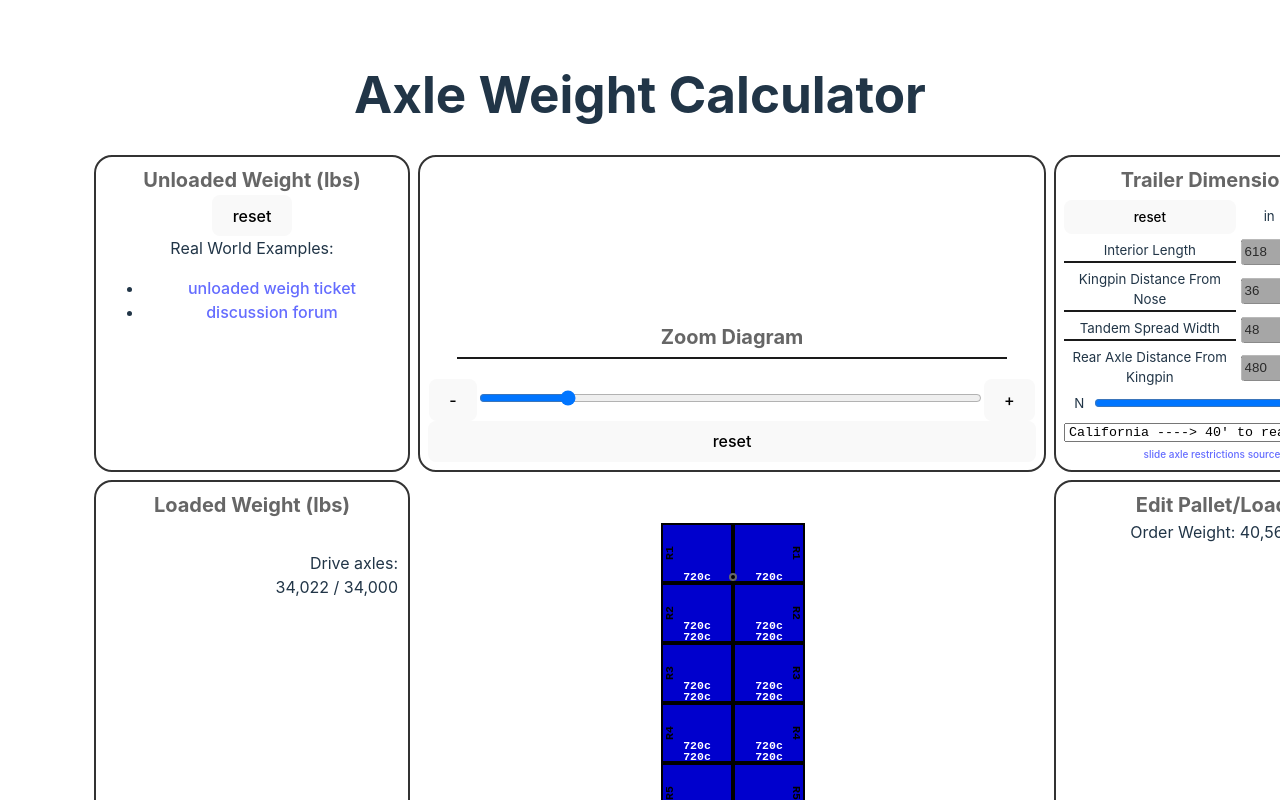
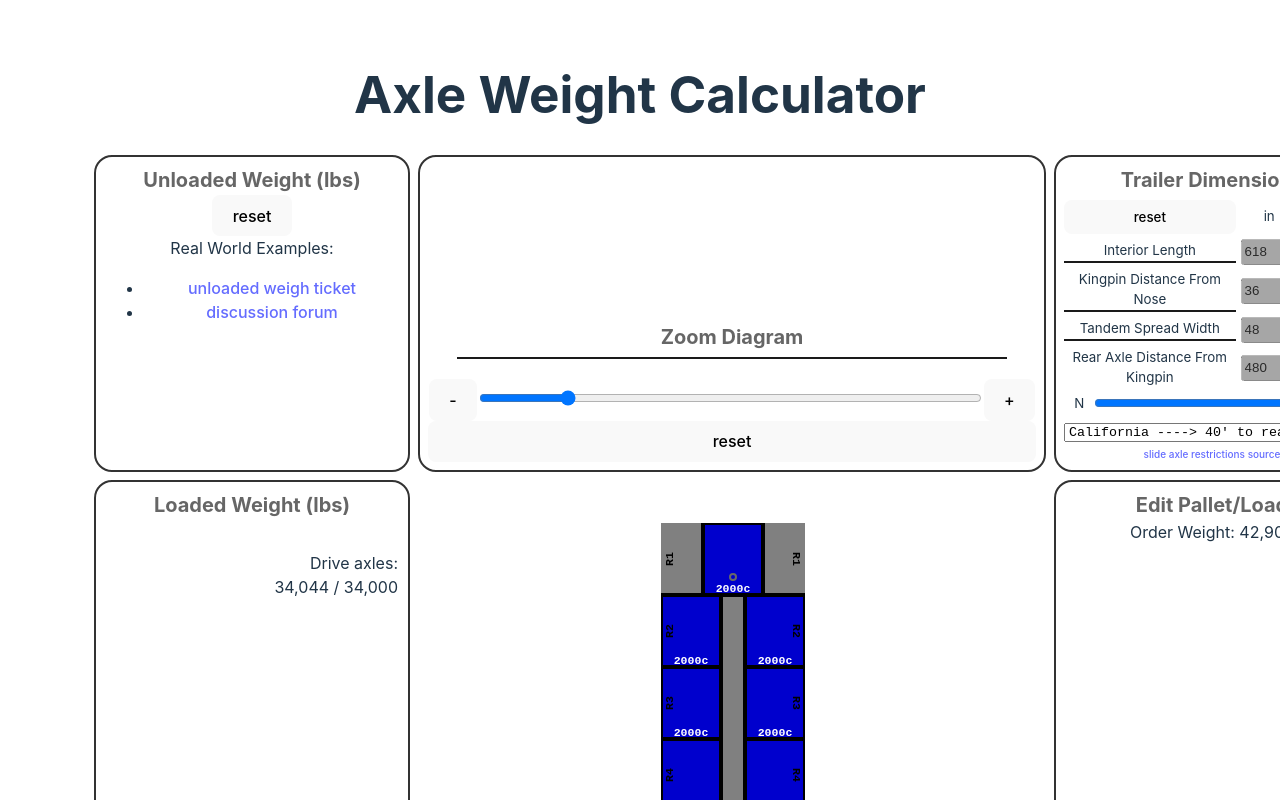
Before and after one commit to PTLux1517/axle-weight-calculator, a React (Vite) app: page / in a window 1280 px wide. Shown: the top 800 px of the page. Built offline with nearby package versions, Linux system fonts and the light colour scheme.

Commit message:
in progress

```diff
--- a/src/App.tsx
+++ b/src/App.tsx
@@ -12,7 +12,7 @@ import {
    toInches,totalGrossWt,totalLoadWt,
    toTitleCase
 } from "./calculations.ts";
-import {maxWeightCostcoTrailer,minSlideTrailer,minTandCenterSlideLengthFromNose} from "./sampleTrailers.ts";
+import {maxLengthStraightTrailer,minSlideTrailer,minTandCenterSlideLengthFromNose} from "./sampleTrailers.ts";
 import {slideAxleRestrictedStates,SlideAxleRestrictionsDivider,unrestrictedLength,unrestrictedReference} from "./slideAxleRestrictedStates.ts";
 
 
@@ -184,7 +184,7 @@ function App() {
    const [selectedPosition1, setSelectedPosition1] = useState<PositionWithMeta|null>(null)
    const [selectedPosition2, setSelectedPosition2] = useState<PositionWithMeta|null>(null)
 
-   const defaultTrailer:Trailer&Load = maxWeightCostcoTrailer
+   const defaultTrailer:Trailer&Load = maxLengthStraightTrailer
    const defaultState:State = State.CA
    const defaultRearAxleType:RearAxleTypeCapacity = RearAxleTypeCapacity.Tandem
    const defaultUnloadedWeights:AxleWeights = {
--- a/src/calculations.ts
+++ b/src/calculations.ts
@@ -162,6 +162,11 @@ export function calcAxleWeights(trailer:Trailer&Load, unloaded:AxleWeights, rear
          const posWt = pos.stack.map(pal => pal.prdWt + pal.palWt).reduce((acc,wt) => acc + wt, 0)
          if (COM2KP <= 0) { //position is in front of kingpin: weight contribution is 100% to drives
             loaded.drives += posWt
+            const percentBeyondKingpin = (trailer.kingpinDistanceFromNose-COM)/span
+            const additionalWeight = posWt * percentBeyondKingpin
+            loaded.drives += additionalWeight
+            loaded.fTandem -= additionalWeight/2
+            loaded.rTandem -= additionalWeight/2
          }
          else if (rearAxleType===RearAxleTypeCapacity.Tandem) {
             if (COM2TC < 0) { //position is between kingpin and tandem center (non-inclusive): weight contribution is interpolated between drives and tandems
@@ -175,6 +180,11 @@ export function calcAxleWeights(trailer:Trailer&Load, unloaded:AxleWeights, rear
             else { //position is on or beyond tandem center: weight contribution is 100% to tandems
                loaded.fTandem += posWt/2
                loaded.rTandem += posWt/2
+               const percentBeyondTandems = (COM-trailer.tandemCenterDistanceFromNose)/span
+               const additionalWeight = posWt * percentBeyondTandems
+               loaded.fTandem += additionalWeight/2
+               loaded.rTandem += additionalWeight/2
+               loaded.drives -= additionalWeight
             }
          }
          else if (rearAxleType===RearAxleTypeCapacity.Spread) {
--- a/src/sampleTrailers.ts
+++ b/src/sampleTrailers.ts
@@ -25,46 +25,44 @@ export const maxSlideTrailer:Trailer = {
 export const maxLengthStraightTrailer:Trailer&Load = {
    ...defaultTrailerEmpty,
    loadRows: [
-      {_ctr_: {depth: 48*0, orien: O.Straight, stack: [{prdWt: 720, palWt: P.White}, {prdWt: 720, palWt: P.Chep}]}},
-      {_ctr_: {depth: 48*1, orien: O.Straight, stack: [{prdWt: 720, palWt: P.White}, {prdWt: 720, palWt: P.Chep}]}},
-      {_ctr_: {depth: 48*2, orien: O.Straight, stack: [{prdWt: 720, palWt: P.White}, {prdWt: 720, palWt: P.Chep}]}},
-      {_ctr_: {depth: 48*3, orien: O.Straight, stack: [{prdWt: 720, palWt: P.White}, {prdWt: 720, palWt: P.Chep}]}},
+      {_ctr_: {depth: 0*O.Straight.L, orien: O.Straight, stack: [{prdWt: 2000, palWt: P.Chep}]}},
+      {l___: {depth: 1*O.Straight.L, orien: O.Straight, stack: [{prdWt: 2000, palWt: P.Chep}]}, ___r: {depth: 1*O.Straight.L, orien: O.Straight, stack: [{prdWt: 2000, palWt: P.Chep}]}},
+      {l___: {depth: 2*O.Straight.L, orien: O.Straight, stack: [{prdWt: 2000, palWt: P.Chep}]}, ___r: {depth: 2*O.Straight.L, orien: O.Straight, stack: [{prdWt: 2000, palWt: P.Chep}]}},
+      {l___: {depth: 3*O.Straight.L, orien: O.Straight, stack: [{prdWt: 2000, palWt: P.Chep}]}, ___r: {depth: 3*O.Straight.L, orien: O.Straight, stack: [{prdWt: 2000, palWt: P.Chep}]}},
 
-      {_ctr_: {depth: 48*4, orien: O.Straight, stack: [{prdWt: 720, palWt: P.White}, {prdWt: 720, palWt: P.Chep}]}},
-      {_ctr_: {depth: 48*5, orien: O.Straight, stack: [{prdWt: 720, palWt: P.White}, {prdWt: 720, palWt: P.Chep}]}},
-      {_ctr_: {depth: 48*6, orien: O.Straight, stack: [{prdWt: 720, palWt: P.White}, {prdWt: 720, palWt: P.Chep}]}},
-      {_ctr_: {depth: 48*7, orien: O.Straight, stack: [{prdWt: 720, palWt: P.White}, {prdWt: 720, palWt: P.Chep}]}},
+      {l___: {depth: 4*O.Straight.L, orien: O.Straight, stack: [{prdWt: 2000, palWt: P.Chep}]}, ___r: {depth: 4*O.Straight.L, orien: O.Straight, stack: [{prdWt: 2000, palWt: P.Chep}]}},
+      {l___: {depth: 5*O.Straight.L, orien: O.Straight, stack: [{prdWt: 2000, palWt: P.Chep}]}, ___r: {depth: 5*O.Straight.L, orien: O.Straight, stack: [{prdWt: 2000, palWt: P.Chep}]}},
+      {l___: {depth: 6*O.Straight.L, orien: O.Straight, stack: [{prdWt: 2000, palWt: P.Chep}]}, ___r: {depth: 6*O.Straight.L, orien: O.Straight, stack: [{prdWt: 2000, palWt: P.Chep}]}},
+      {l___: {depth: 7*O.Straight.L, orien: O.Straight, stack: [{prdWt: 2000, palWt: P.Chep}]}, ___r: {depth: 7*O.Straight.L, orien: O.Straight, stack: [{prdWt: 2000, palWt: P.Chep}]}},
 
-      {_ctr_: {depth: 48*8, orien: O.Straight, stack: [{prdWt: 720, palWt: P.White}, {prdWt: 720, palWt: P.Chep}]}},
-      {_ctr_: {depth: 48*9, orien: O.Straight, stack: [{prdWt: 720, palWt: P.White}, {prdWt: 720, palWt: P.Chep}]}},
-      {_ctr_: {depth: 48*10, orien: O.Straight, stack: [{prdWt: 720, palWt: P.White}, {prdWt: 720, palWt: P.Chep}]}},
-      {_ctr_: {depth: 48*11, orien: O.Sideways, stack: [{prdWt: 720, palWt: P.White}, {prdWt: 720, palWt: P.Chep}]}},
+      {_ctr_: {depth: 8*O.Straight.L, orien: O.Straight, stack: [{prdWt: 1440, palWt: P.Chep}]}},
+      {l___: {depth: 9*O.Straight.L, orien: O.Straight, stack: [{prdWt: 1440, palWt: P.Chep}]}, ___r: {depth: 9*O.Straight.L, orien: O.Straight, stack: [{prdWt: 1440, palWt: P.Chep}]}},
+      {_ctr_: {depth: 10*O.Straight.L, orien: O.Straight, stack: [{prdWt: 1440, palWt: P.Chep}]}},
+      {l___: {depth: 11*O.Straight.L, orien: O.Sideways, stack: [{prdWt: 1440, palWt: P.Chep}]}, ___r: {depth: 11*O.Straight.L, orien: O.Sideways, stack: [{prdWt: 1440, palWt: P.Chep}]}},
 
-      {_ctr_: {depth: 48*11 + 40, orien: O.Sideways, stack: [{prdWt: 720, palWt: P.White}, {prdWt: 720, palWt: P.Chep}]}},
+      {l___: {depth: 11*O.Straight.L + O.Sideways.L, orien: O.Sideways, stack: [{prdWt: 1440, palWt: P.Chep}]}, ___r: {depth: 11*O.Straight.L + O.Sideways.L, orien: O.Sideways, stack: [{prdWt: 1440, palWt: P.Chep}]}},
    ]
 }
 
 export const maxWeightCostcoTrailer:Trailer&Load = {
    ...defaultTrailerEmpty,
    loadRows: [
-      {l___: {depth: 0, orien: O.Sideways, stack: [{prdWt: 720, palWt: P.Chep}]}, ___r: {depth: 0, orien: O.Sideways, stack: [{prdWt: 720, palWt: P.Chep}]}},
-      {l___: {depth: 40, orien: O.Sideways, stack: [{prdWt: 720, palWt: P.Chep}, {prdWt: 720, palWt: P.Chep}]}, ___r: {depth: 40, orien: O.Sideways, stack: [{prdWt: 720, palWt: P.Chep}, {prdWt: 720, palWt: P.Chep}]}},
-      {l___: {depth: 80, orien: O.Sideways, stack: [{prdWt: 720, palWt: P.Chep}, {prdWt: 720, palWt: P.Chep}]}, ___r: {depth: 80, orien: O.Sideways, stack: [{prdWt: 720, palWt: P.Chep}, {prdWt: 720, palWt: P.Chep}]}},
-      {l___: {depth: 120, orien: O.Sideways, stack: [{prdWt: 720, palWt: P.Chep}, {prdWt: 720, palWt: P.Chep}]}, ___r: {depth: 120, orien: O.Sideways, stack: [{prdWt: 720, palWt: P.Chep}, {prdWt: 720, palWt: P.Chep}]}},
+      {l___: {depth: 0*O.Sideways.L, orien: O.Sideways, stack: [{prdWt: 720, palWt: P.Chep}]}, ___r: {depth: 0*O.Sideways.L, orien: O.Sideways, stack: [{prdWt: 720, palWt: P.Chep}]}},
+      {l___: {depth: 1*O.Sideways.L, orien: O.Sideways, stack: [{prdWt: 1560, palWt: P.Chep}]}, ___r: {depth: 1*O.Sideways.L, orien: O.Sideways, stack: [{prdWt: 1560, palWt: P.Chep}]}},
+      {l___: {depth: 2*O.Sideways.L, orien: O.Sideways, stack: [{prdWt: 1560, palWt: P.Chep}]}, ___r: {depth: 2*O.Sideways.L, orien: O.Sideways, stack: [{prdWt: 1560, palWt: P.Chep}]}},
+      {l___: {depth: 3*O.Sideways.L, orien: O.Sideways, stack: [{prdWt: 1560, palWt: P.Chep}]}, ___r: {depth: 3*O.Sideways.L, orien: O.Sideways, stack: [{prdWt: 1560, palWt: P.Chep}]}},
 
-      {l___: {depth: 160, orien: O.Sideways, stack: [{prdWt: 720, palWt: P.Chep}, {prdWt: 720, palWt: P.Chep}]}, ___r: {depth: 160, orien: O.Sideways, stack: [{prdWt: 720, palWt: P.Chep}, {prdWt: 720, palWt: P.Chep}]}},
-      {l___: {depth: 200, orien: O.Sideways, stack: [{prdWt: 720, palWt: P.Chep}, {prdWt: 720, palWt: P.Chep}]}, ___r: {depth: 200, orien: O.Sideways, stack: [{prdWt: 720, palWt: P.Chep}, {prdWt: 720, palWt: P.Chep}]}},
-      {l___: {depth: 240, orien: O.Sideways, stack: [{prdWt: 720, palWt: P.Chep}, {prdWt: 720, palWt: P.Chep}]}, ___r: {depth: 240, orien: O.Sideways, stack: [{prdWt: 720, palWt: P.Chep}, {prdWt: 720, palWt: P.Chep}]}},
-      {l___: {depth: 280, orien: O.Sideways, stack: [{prdWt: 720, palWt: P.Chep}, {prdWt: 720, palWt: P.Chep}]}, ___r: {depth: 280, orien: O.Sideways, stack: [{prdWt: 720, palWt: P.Chep}, {prdWt: 720, palWt: P.Chep}]}},
+      {l___: {depth: 4*O.Sideways.L, orien: O.Sideways, stack: [{prdWt: 1560, palWt: P.Chep}]}, ___r: {depth: 4*O.Sideways.L, orien: O.Sideways, stack: [{prdWt: 1560, palWt: P.Chep}]}},
+      {l___: {depth: 5*O.Sideways.L, orien: O.Sideways, stack: [{prdWt: 1560, palWt: P.Chep}]}, ___r: {depth: 5*O.Sideways.L, orien: O.Sideways, stack: [{prdWt: 1560, palWt: P.Chep}]}},
+      {l___: {depth: 6*O.Sideways.L, orien: O.Sideways, stack: [{prdWt: 1560, palWt: P.Chep}]}, ___r: {depth: 6*O.Sideways.L, orien: O.Sideways, stack: [{prdWt: 1560, palWt: P.Chep}]}},
+      {l___: {depth: 7*O.Sideways.L, orien: O.Sideways, stack: [{prdWt: 1560, palWt: P.Chep}]}, ___r: {depth: 7*O.Sideways.L, orien: O.Sideways, stack: [{prdWt: 1560, palWt: P.Chep}]}},
 
-      {l___: {depth: 320, orien: O.Sideways, stack: [{prdWt: 720, palWt: P.Chep}, {prdWt: 720, palWt: P.Chep}]}, ___r: {depth: 320, orien: O.Sideways, stack: [{prdWt: 720, palWt: P.Chep}, {prdWt: 720, palWt: P.Chep}]}},
-      {l___: {depth: 360, orien: O.Sideways, stack: [{prdWt: 720, palWt: P.Chep}, {prdWt: 720, palWt: P.Chep}]}, ___r: {depth: 360, orien: O.Sideways, stack: [{prdWt: 720, palWt: P.Chep}, {prdWt: 720, palWt: P.Chep}]}},
-      {l___: {depth: 400, orien: O.Sideways, stack: [{prdWt: 720, palWt: P.Chep}, {prdWt: 720, palWt: P.Chep}]}, ___r: {depth: 400, orien: O.Sideways, stack: [{prdWt: 720, palWt: P.Chep}, {prdWt: 720, palWt: P.Chep}]}},
-      {l___: {depth: 440, orien: O.Sideways, stack: [{prdWt: 720, palWt: P.Chep}, {prdWt: 720, palWt: P.Chep}]}, ___r: {depth: 440, orien: O.Sideways, stack: [{prdWt: 720, palWt: P.Chep}, {prdWt: 720, palWt: P.Chep}]}},
+      {l___: {depth: 8*O.Sideways.L, orien: O.Sideways, stack: [{prdWt: 1560, palWt: P.Chep}]}, ___r: {depth: 8*O.Sideways.L, orien: O.Sideways, stack: [{prdWt: 1560, palWt: P.Chep}]}},
+      {l___: {depth: 9*O.Sideways.L, orien: O.Sideways, stack: [{prdWt: 1560, palWt: P.Chep}]}, ___r: {depth: 9*O.Sideways.L, orien: O.Sideways, stack: [{prdWt: 1560, palWt: P.Chep}]}},
+      {l___: {depth: 10*O.Sideways.L, orien: O.Sideways, stack: [{prdWt: 1560, palWt: P.Chep}]}, ___r: {depth: 10*O.Sideways.L, orien: O.Sideways, stack: [{prdWt: 1560, palWt: P.Chep}]}},
+      {l___: {depth: 11*O.Sideways.L, orien: O.Sideways, stack: [{prdWt: 1560, palWt: P.Chep}]}, ___r: {depth: 11*O.Sideways.L, orien: O.Sideways, stack: [{prdWt: 1560, palWt: P.Chep}]}},
 
-      {l___: {depth: 480, orien: O.Sideways, stack: [{prdWt: 720, palWt: P.Chep}, {prdWt: 720, palWt: P.Chep}]}, ___r: {depth: 480, orien: O.Sideways, stack: [{prdWt: 720, palWt: P.Chep}, {prdWt: 720, palWt: P.Chep}]}},
-      {l___: {depth: 520, orien: O.Sideways, stack: [{prdWt: 720, palWt: P.Chep}]}, ___r: {depth: 520, orien: O.Sideways, stack: [{prdWt: 720, palWt: P.Chep}]}},
-      //{l___: {depth: 520, orien: O.Sideways, stack: [{prdWt: 1560, palWt: P.Chep}]}, ___r: {depth: 520, orien: O.Sideways, stack: [{prdWt: 1560, palWt: P.Chep}]}},
-      //{l___: {depth: 560, orien: O.Sideways, stack: [{prdWt: 1560, palWt: P.Chep}]}, ___r: {depth: 560, orien: O.Sideways, stack: [{prdWt: 1560, palWt: P.Chep}]}},
+      {l___: {depth: 12*O.Sideways.L, orien: O.Sideways, stack: [{prdWt: 1560, palWt: P.Chep}]}, ___r: {depth: 12*O.Sideways.L, orien: O.Sideways, stack: [{prdWt: 1560, palWt: P.Chep}]}},
+      {l___: {depth: 13*O.Sideways.L, orien: O.Sideways, stack: [{prdWt: 720, palWt: P.Chep}]}, ___r: {depth: 13*O.Sideways.L, orien: O.Sideways, stack: [{prdWt: 720, palWt: P.Chep}]}},
    ]
 }
```
